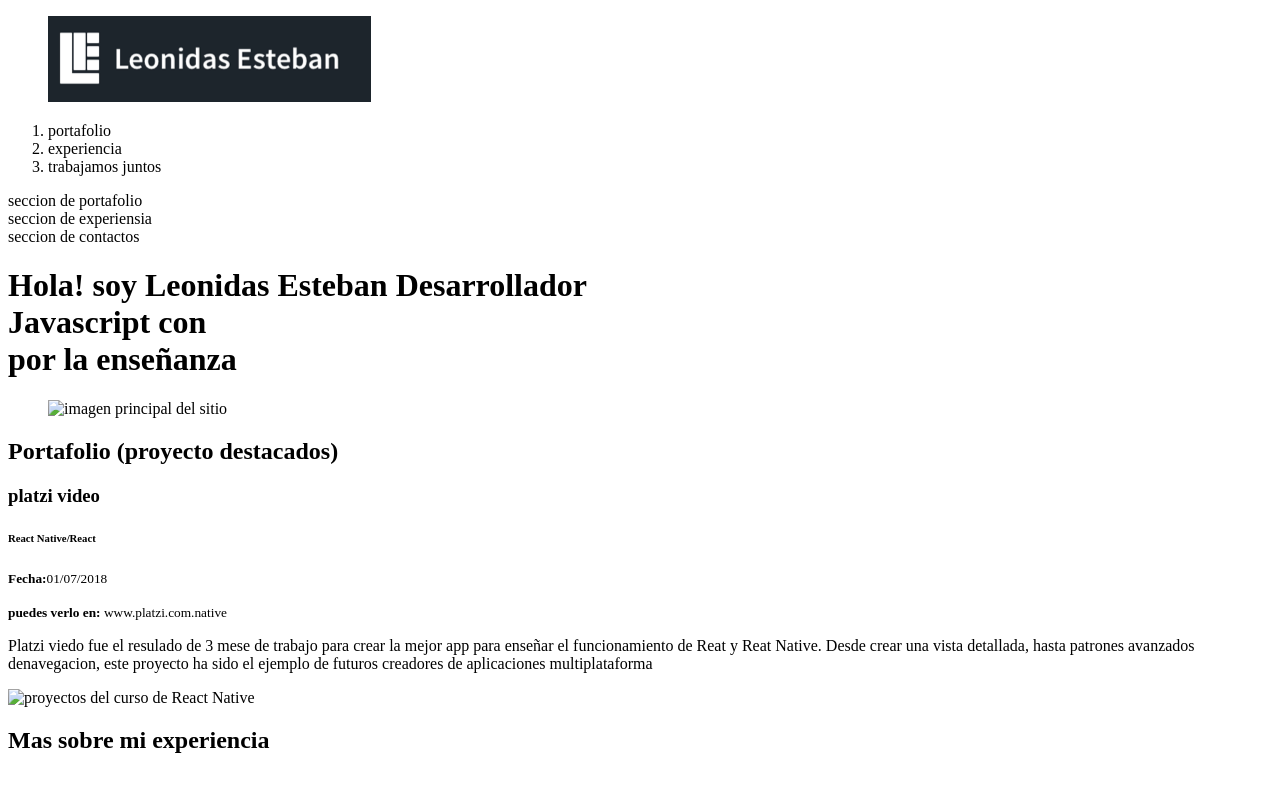
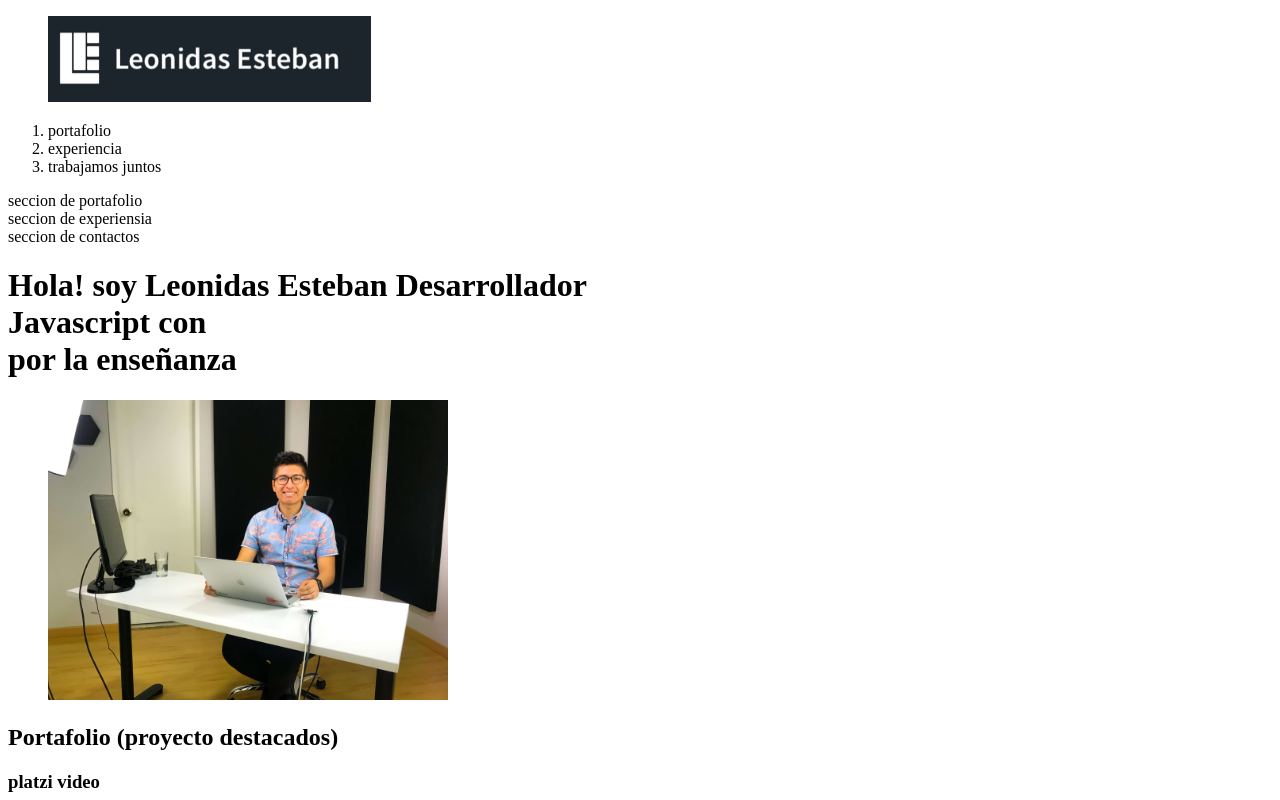
Before and after one commit to Fahida0303/portfolio, a plain HTML site: page index.html in a window 1280 px wide. Shown: the top 800 px of the page. Drawn offline with Linux system fonts and the light colour scheme.

Commit message:
agregue fotos al proyecto

```diff
--- a/index.html
+++ b/index.html
@@ -11,7 +11,7 @@
             <nav>
                 <ol>
                     <li>
-                        <a>portafolio</a>
+                        <a> portafolio</a>
                     </li>
                     <li>
                         <a>experiencia</a>
@@ -22,14 +22,14 @@
                 </ol>
             </nav>
         </header>
-        <section>seccion de portafolio</section>
-        <section>seccion de experiensia</section>
-        <section>seccion de contactos</section>
+            <section> seccion de portafolio</section>
+              <section>seccion de experiensia</section>
+              <section>  seccion de contactos</section>
         <h1>
             Hola! soy <strong>Leonidas Esteban</strong> Desarrollador <br> <strong>Javascript</strong> con <br> por la enseñanza
         </h1>
         <figure>
-            <img src="" alt="imagen principal del sitio">
+            <img src="images/hero.jpg" alt="imagen principal del sitio" width="400px" height="300px">
         </figure>
         <h2>Portafolio (proyecto destacados)</h2>
         <h3>platzi video</h3>
@@ -37,10 +37,10 @@
         <p><small><strong>Fecha:</strong>01/07/2018</small></p>
         <p><small><strong>puedes verlo en:</strong> www.platzi.com.native</small></p>
         <p>Platzi viedo fue el resulado de 3 mese de trabajo para crear la mejor app para enseñar el funcionamiento de Reat y Reat Native. Desde crear una vista detallada, hasta patrones avanzados denavegacion, este proyecto ha sido el ejemplo de futuros creadores de aplicaciones multiplataforma</p>
-        <img src="" alt="proyectos del curso de React Native">
+        <img src="images/platzi-video-react-native.png" alt="proyectos del curso de React Native" width="400px" height="300px">
         <h2>Mas sobre mi experiencia</h2>
         <figure>
-            <img src="" alt="">
+            <img src="images/platzi-conf.jpg" alt="" width="500px" height="400px">
         </figure>
             <h4>PlatziConf Mexico 2018</h4>
             <p>El evento mas grande para gente que quiere aprender mas de internet. En este evento te comparto como tener una vida de constante aprendizaje</p>
```
Also changed, not shown: css/estilos.css (added), estilos.css (added), images/hero.jpg (added), images/platzi-conf.jpg (added), images/platzi-video-react-native.png (added), 1 other file.
